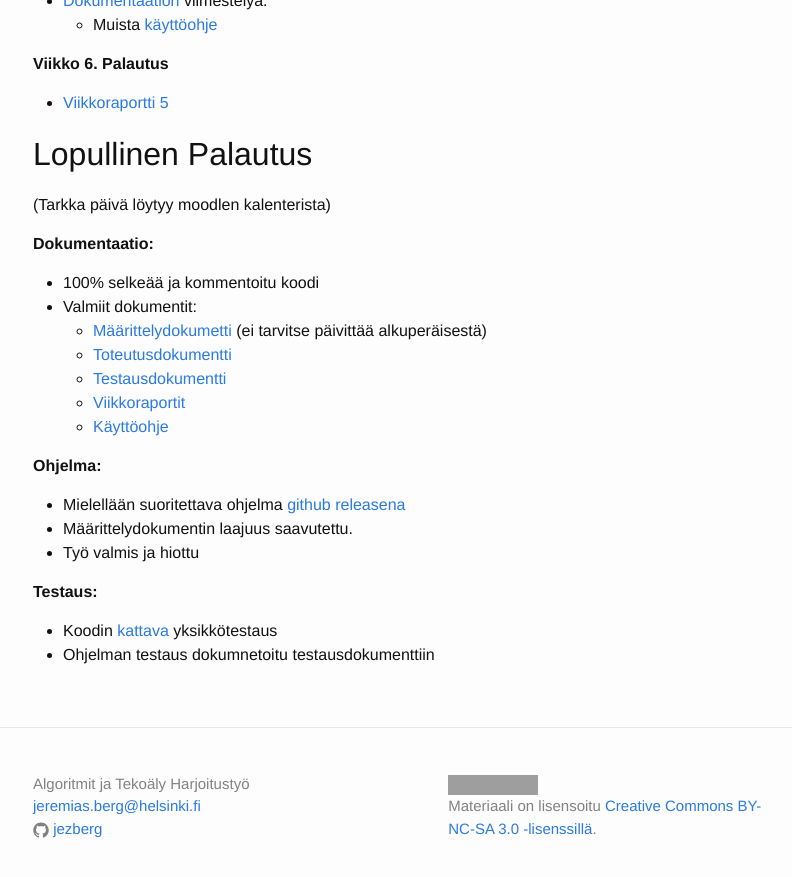
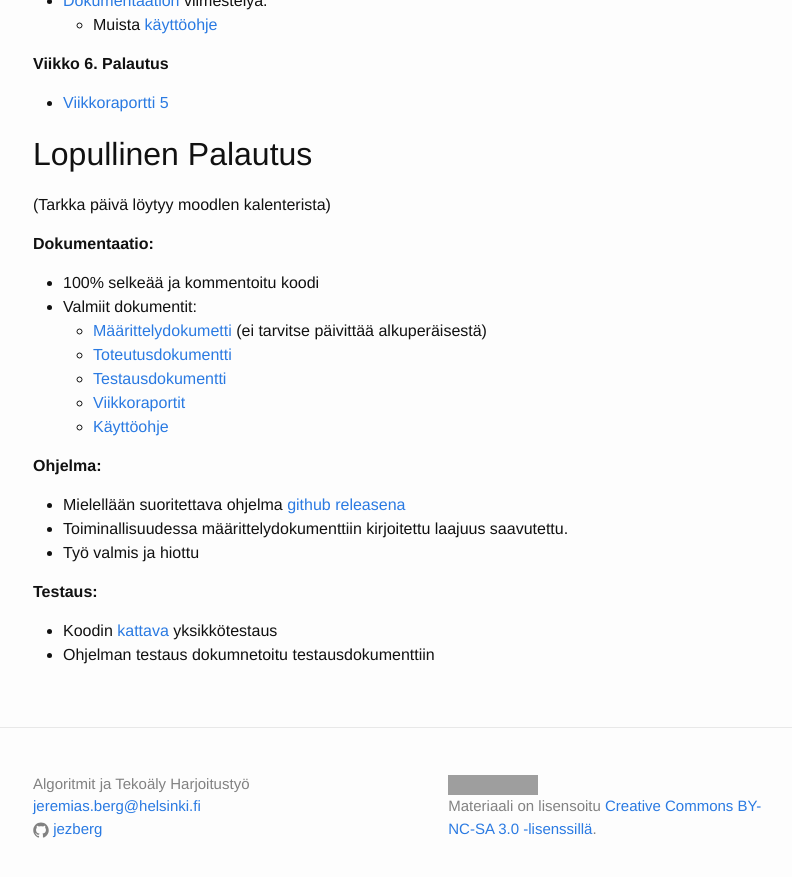
Before and after one commit to algolabra-hy/algolabra-hy.github.io, a Jekyll site: the page built from aikataulu.md, in a window 1280 px wide and 900 px high, scrolled down 2512 px. Shown: the top 877 px of the window, without its empty margins (237-1029 px from the left). Built offline with Jekyll 4.4.1, drawn with Linux system fonts in a browser that asks for light colours; grey boxes are pictures that could not be loaded.

Commit message:
spelling

```diff
--- a/aikataulu.md
+++ b/aikataulu.md
@@ -114,7 +114,7 @@ Varmista, että koodisi on sellaisessa kunnossa, että siitä voi antaa merkityk
 
 **Ohjelma:**
 -   Mielellään suoritettava ohjelma [github releasena](https://ohjelmistotekniikka-hy.github.io/python/viikko5#github-release)
--   Määrittelydokumentin laajuus saavutettu.
+-   Toiminallisuudessa määrittelydokumenttiin kirjoitettu laajuus saavutettu.
 -   Työ valmis ja hiottu
 
 **Testaus:**
```
